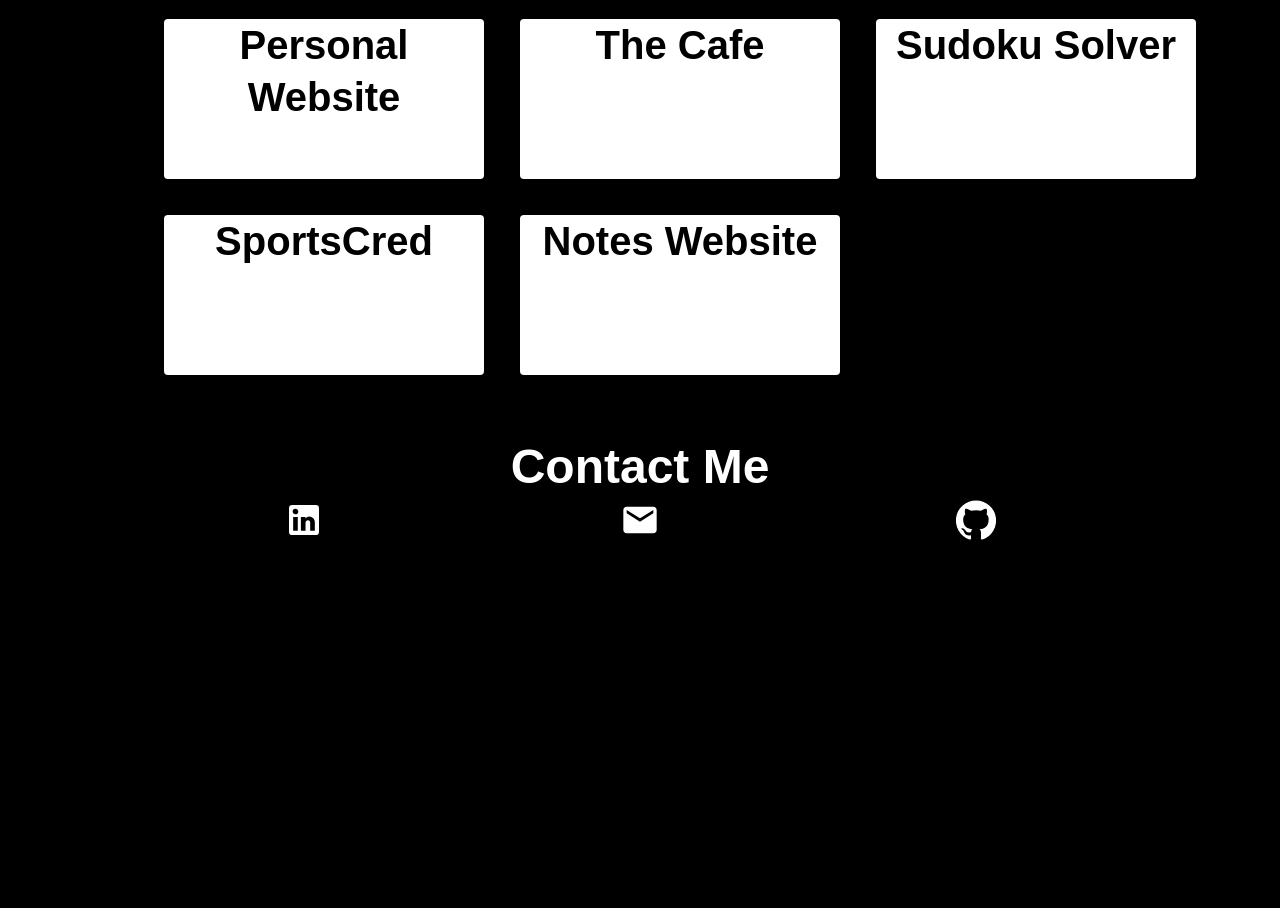
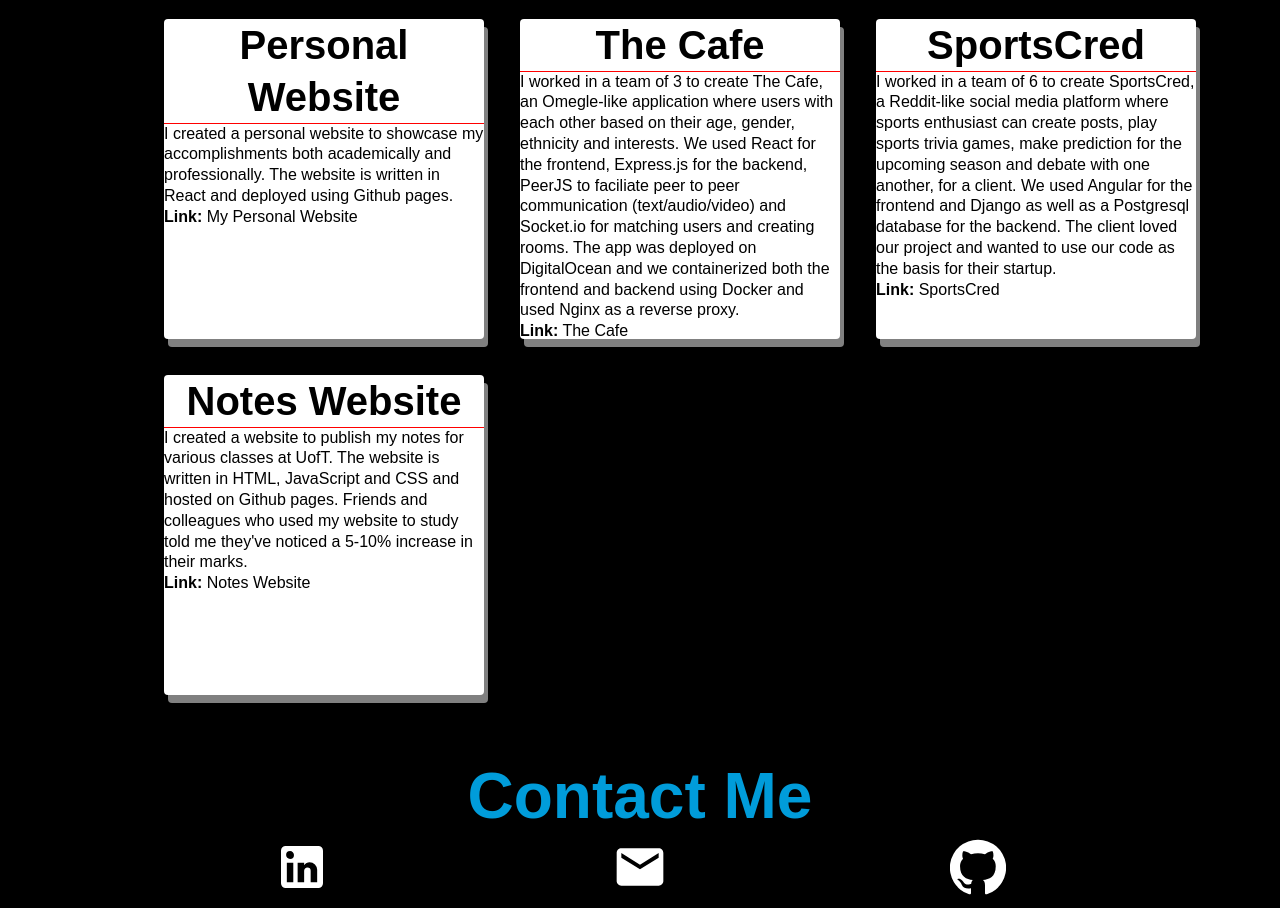
Before and after one commit to ricklan/website, a React (Create React App) app: page / in a window 1280 px wide. Shown: the part 1400-2308 px from the top of the page. Before the commit the page ends 1953 px from the top, so only its background shows below. Built offline with nearby package versions, Linux system fonts and the light colour scheme.

Commit message:
Added the projects to the project section

```diff
--- a/src/Components/Contact/contact.jsx
+++ b/src/Components/Contact/contact.jsx
@@ -20,14 +20,15 @@ const useStyles = makeStyles((theme) => ({
         fontWeight: "bold",
         marginTop: "0",
         marginBottom: "0",
+        color: "#009cda",
         [theme.breakpoints.down("sm")]: {
             fontSize: "2rem",
         },
         [theme.breakpoints.up("md")]: {
-            fontSize: "3rem",
+            fontSize: "4rem",
         },
         [theme.breakpoints.up("lg")]: {
-            fontSize: "3rem",
+            fontSize: "4rem",
         },
     },
     footerSocialMedia: {
@@ -39,7 +40,7 @@ const useStyles = makeStyles((theme) => ({
     socialMedia: {
         color: "white",
         "&:hover": {
-            color: "#009cda"
+            color: "blue"
         },
         [theme.breakpoints.down("sm")]: {
             fontSize: "2rem",
@@ -48,7 +49,7 @@ const useStyles = makeStyles((theme) => ({
             fontSize: "2.5rem",
         },
         [theme.breakpoints.up("lg")]: {
-            fontSize: "2.5rem",
+            fontSize: "3.5rem"
         },
     }
 }));
@@ -58,7 +59,7 @@ export default function Contact() {
 
     return (
         <div className={classes.contact}>
-            <p className={classes.title}>Contact Me</p>
+            <div className={classes.title}>Contact Me</div>
             <div className={classes.footerSocialMedia}>
                 <Button>
                     <a rel="noreferrer" href="https://www.linkedin.com/in/rick-lan-00832b1a7/" target="_blank">
--- a/src/Components/Past_Projects/projects.css
+++ b/src/Components/Past_Projects/projects.css
@@ -15,19 +15,28 @@
 .project{
     background-color: white;
     color: black;
-    width: 40%;
+    width: 70%;
     box-sizing: border-box;
     box-shadow: 0 2px 5px rgb(0 0 0 / 30%);
-    margin-bottom: 10px;
+    margin-left: 25px;
+    margin-bottom: 15px;
+    border-radius: 4px;
+    height: 20rem;
+    line-height: 1.3;
+    display: block;
+    box-shadow: 4px 8px grey;
+}
+
+.project:hover{
+    background-color: yellow;
+}
+
+.project_title{
     text-align: center;
     font-size: 1rem;
     font-weight: bold;
-    border-radius: 4px;
-    height: 10rem;
-    line-height: 1.3;
-    display: block;
+    border-bottom: 1px solid red;
 }
-
 
 @media only screen and (min-width: 540px){
     #cards{
@@ -35,9 +44,11 @@
         justify-content: flex-start;
     }
     .project{
+        width: 40%;
+    }
+
+    .project_title{
         font-size: 1.5rem;
-        width: 40%;
-        margin: 36px 0 0 36px;
     }
 }
 
@@ -47,8 +58,13 @@
         justify-content: flex-start;
     }
     .project{
+        width: 40%;
+        position: relative;
+        left: 2.5%;
+    }
+
+    .project_title{
         font-size: 2rem;
-        width: 40%;
     }
 }
 
@@ -58,8 +74,13 @@
         justify-content: flex-start;
     }
     .project{
+        width: 40%;
+        position: relative;
+        left: 5%;
+    }
+
+    .project_title{
         font-size: 2.5rem;
-        width: 40%;
     }
 }
 
@@ -70,10 +91,13 @@
         justify-content: flex-start;
     }
     .project{
-        font-size: 2.5rem;
         width: 25%;
         margin: 36px 0 0 36px;
         position: relative;
         left: 10%;
     }
+
+    .project_title{
+        font-size: 2.5rem;
+    }
 }
--- a/src/Components/Past_Projects/projects.jsx
+++ b/src/Components/Past_Projects/projects.jsx
@@ -12,23 +12,39 @@ export default function Project() {
 
             <div id="cards">
                 <div className="project">
-                    Personal Website
+                    <div className="project_title">Personal Website</div>
+                    <div className="proejct_desc">
+                        I created a personal website to showcase my accomplishments both academically and professionally.
+                        The website is written in React and deployed using Github pages.
+                        <br></br>
+                        <b>Link:</b> <a href="https://ricklan.github.io/website/">My Personal Website</a>
+                    </div>
                 </div>
 
                 <div className="project">
-                    The Cafe
+                    <div className="project_title">The Cafe</div>
+                    <div className="proejct_desc">
+                        I worked in a team of 3 to create The Cafe, an Omegle-like application where users with each other based on their age, gender, ethnicity and interests. We used React for the frontend, Express.js for the backend, PeerJS to faciliate peer to peer communication (text/audio/video) and Socket.io for matching users and creating rooms.
+                        The app was deployed on DigitalOcean and we containerized both the frontend and backend using Docker and used Nginx as a reverse proxy.
+                        <br></br>
+                        <b>Link:</b> <a href="https://thecafe.ml/">The Cafe</a>
+                    </div>
                 </div>
 
                 <div className="project">
-                    Sudoku Solver
+                    <div className="project_title">SportsCred</div>
+                    <div className="proejct_desc">
+                        I worked in a team of 6 to create SportsCred, a Reddit-like social media platform where sports enthusiast can create posts, play sports trivia games, make prediction for the upcoming season and debate with one another, for a client. We used Angular for the frontend and Django as well as a Postgresql database for the backend. The client loved our project and wanted to use our code as the basis for their startup.<br></br>
+                        <b>Link:</b> <a href="https://github.com/UTSCCSCC01/project-lilypad">SportsCred</a>
+                    </div>
                 </div>
 
                 <div className="project">
-                    SportsCred
-                </div>
-
-                <div className="project">
-                    Notes Website
+                    <div className="project_title">Notes Website</div>
+                    <div className="proejct_desc">
+                        I created a website to publish my notes for various classes at UofT. The website is written in HTML, JavaScript and CSS and hosted on Github pages. Friends and colleagues who used my website to study told me they've noticed a 5-10% increase in their marks. <br></br>
+                        <b>Link:</b> <a href="https://rlqyl.github.io/">Notes Website</a>
+                    </div>
                 </div>
             </div>
         </div>
--- a/src/Global/global.css
+++ b/src/Global/global.css
@@ -6,10 +6,15 @@ body{
 }
 a {
     text-decoration: none;
+    color: black;
 }
 
 a :visited {
     text-decoration: none;
+}
+
+a:hover{
+    color: blue;
 }
 
 
```
Also changed, not shown: 10 other files (tests, documents, lock files or other folders).
